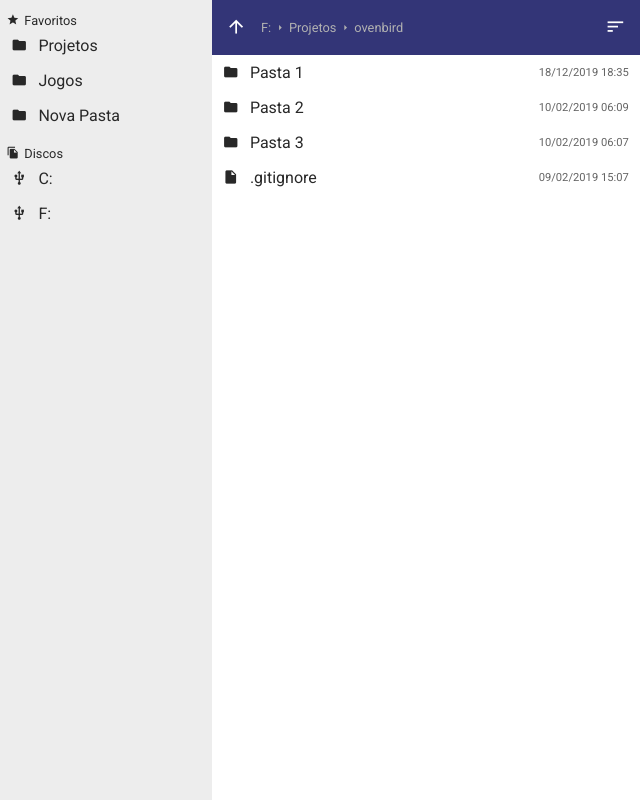
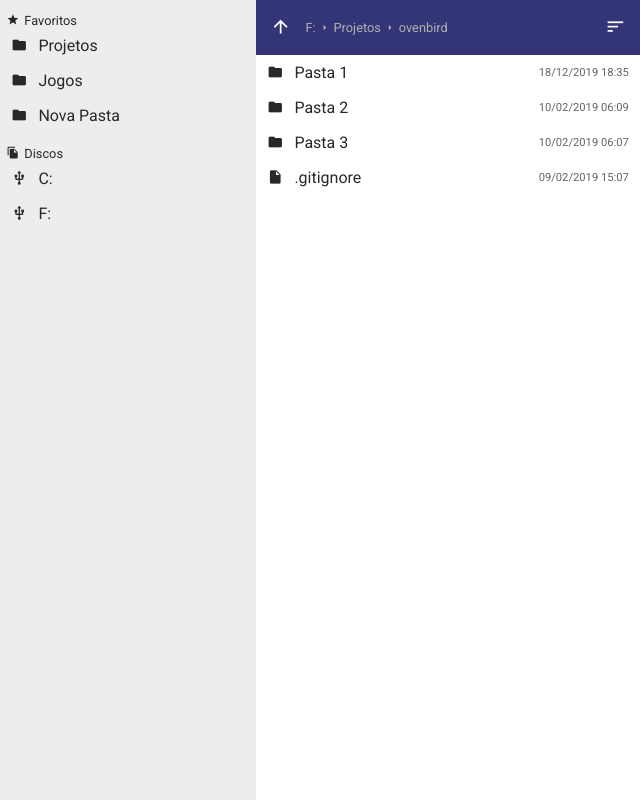
Before and after one commit to lucas-bortoli/ovenbird, an Electron app: page src/index.html in a window 640 px wide. Drawn offline with nearby package versions, Linux system fonts and the light colour scheme; files that its build step writes are made by us from their sources; no server answers.

Commit message:
css overflow

```diff
--- a/package.json
+++ b/package.json
@@ -11,6 +11,7 @@
     "dependencies": {
         "@types/mz": "^2.7.0",
         "electron": "^7.1.5",
+        "moment": "^2.24.0",
         "mz": "^2.7.0",
         "sass": "^1.23.7",
         "typescript": "^3.7.3"
--- a/src/scss/_layout.scss
+++ b/src/scss/_layout.scss
@@ -7,11 +7,15 @@
     flex-direction: row;
     width: 100%;
     height: 100%;
+    overflow: hidden;
 
     .sidebar {
         display: flex;
         flex-direction: column;
-        flex-grow: 0.3;
+        flex-shrink: 0;
+        min-width: 10em;
+        max-width: 16em;
+        width: 70%;
         background: darken($color: $background, $amount: 7);
         padding: 0.4em 0;
 
@@ -60,7 +64,7 @@
     .browser {
         display: flex;
         flex-direction: column;
-        flex-grow: 0.7;
+        flex-grow: 1;
 
         .navigation-bar {
             display: flex;
@@ -120,12 +124,16 @@
         }
 
         .directory-contents {
+            overflow-y: scroll;
+            flex-grow: 1;
+
             .directory-item {
                 display: flex;
                 flex-direction: row;
                 padding: 0.5em 0.7em;
                 align-items: center;
                 transition: background-color 0.1s ease-in-out;
+                overflow: hidden;
 
                 &:hover {
                     background: rgba(0, 0, 0, 0.1);
@@ -136,6 +144,9 @@
                 .name {
                     padding: 0 0.7em;
                     flex-grow: 1;
+                    text-overflow: ellipsis;
+                    white-space: nowrap;
+                    overflow: hidden;
                 }
 
                 .cdate {
```
Also changed, not shown: 1 other file.
